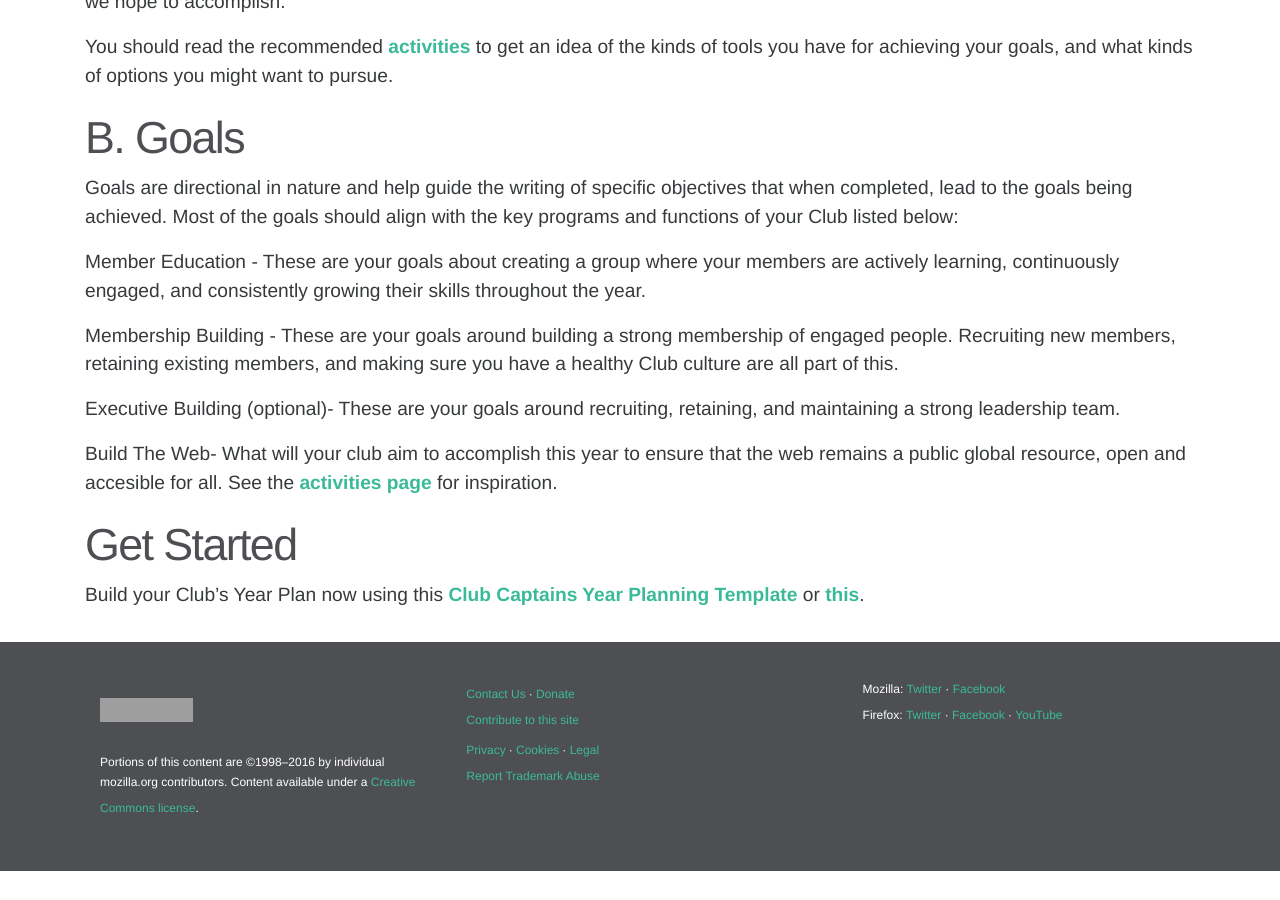
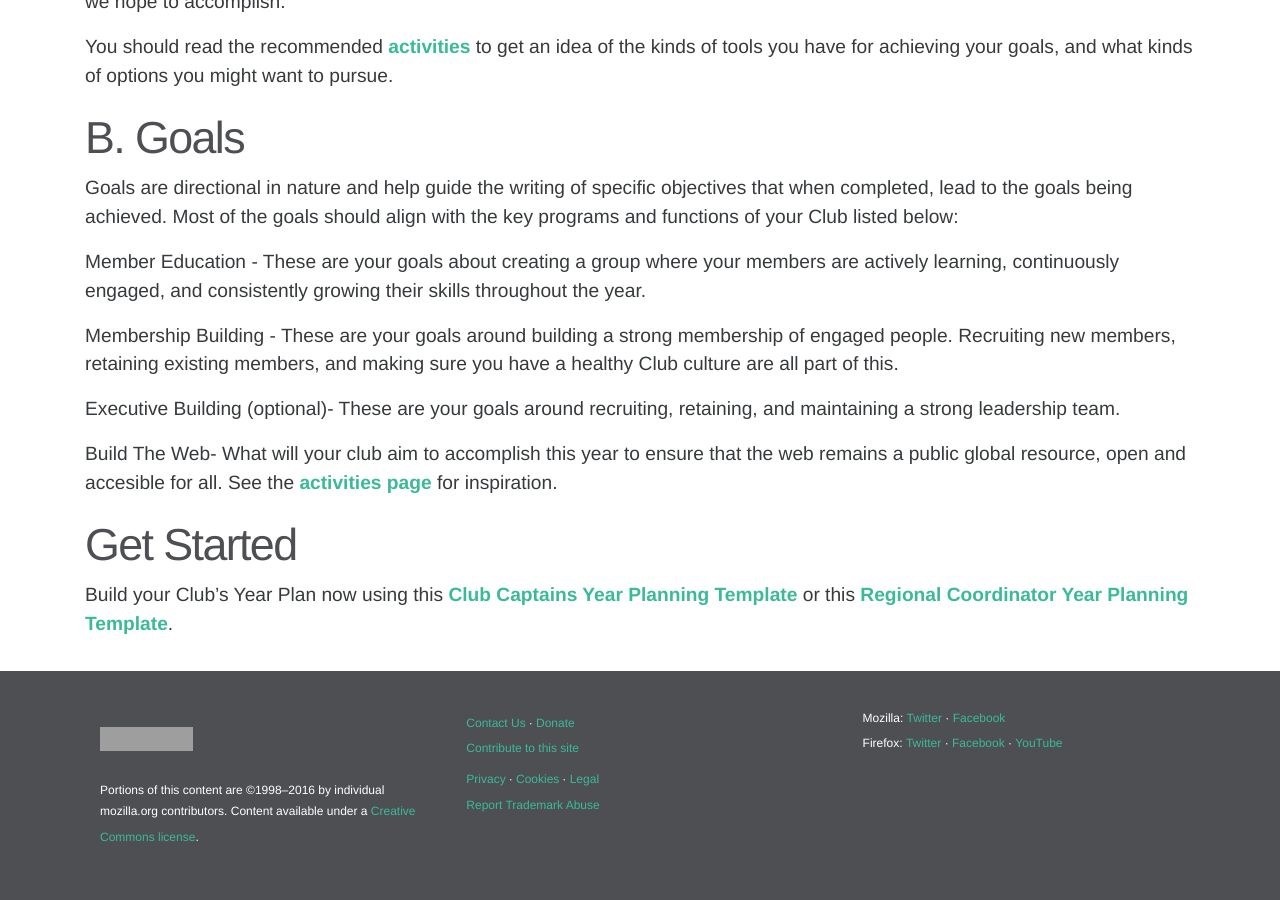
Before and after one commit to mozilla/mozilla-campus-clubs, a Jekyll site: the page built from _pages/yearplanning.md, in a window 1280 px wide and 900 px high, scrolled down 2803 px. Built offline with Jekyll 4.4.1, drawn with Linux system fonts in a browser that asks for light colours; some web fonts are replaced; before the commit the page ends 3674 px from its top, so only the background shows below that; grey boxes are pictures that could not be loaded.

Commit message:
Correcting link wording

```diff
--- a/_pages/yearplanning.md
+++ b/_pages/yearplanning.md
@@ -85,4 +85,4 @@ Goals are directional in nature and help guide the writing of specific objective
 
 ## Get Started
 
-Build your Club's Year Plan now using this <a href="https://docs.google.com/a/mozilla.com/forms/d/e/1FAIpQLSdKutKTmBhzOlNj-5NFC8noj3RisPsH50fvHKjTFZL3aDtAmQ/viewform"> Club Captains Year Planning Template</a> or <a href="https://docs.google.com/a/mozilla.com/forms/d/e/1FAIpQLSdeZBUq8wJMIbTn3uvwb0VTF9ZHdFEwA1dxwGlFBHc5v5JNrg/viewform">this</a>.
+Build your Club's Year Plan now using this <a href="https://docs.google.com/a/mozilla.com/forms/d/e/1FAIpQLSdKutKTmBhzOlNj-5NFC8noj3RisPsH50fvHKjTFZL3aDtAmQ/viewform"> Club Captains Year Planning Template</a> or this <a href="https://docs.google.com/a/mozilla.com/forms/d/e/1FAIpQLSdeZBUq8wJMIbTn3uvwb0VTF9ZHdFEwA1dxwGlFBHc5v5JNrg/viewform">Regional Coordinator Year Planning Template</a>.
```
